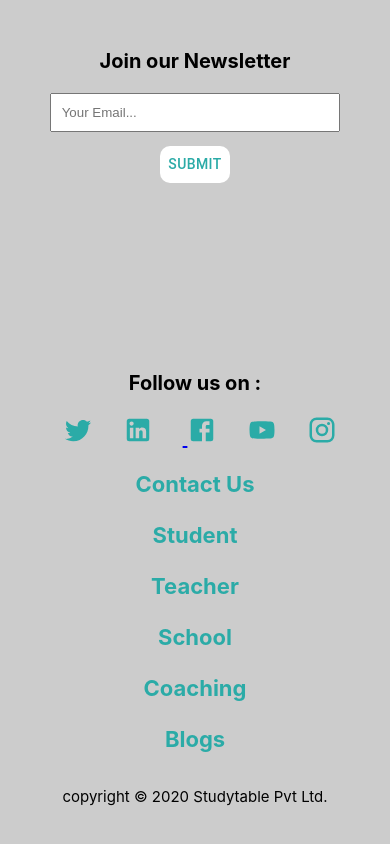
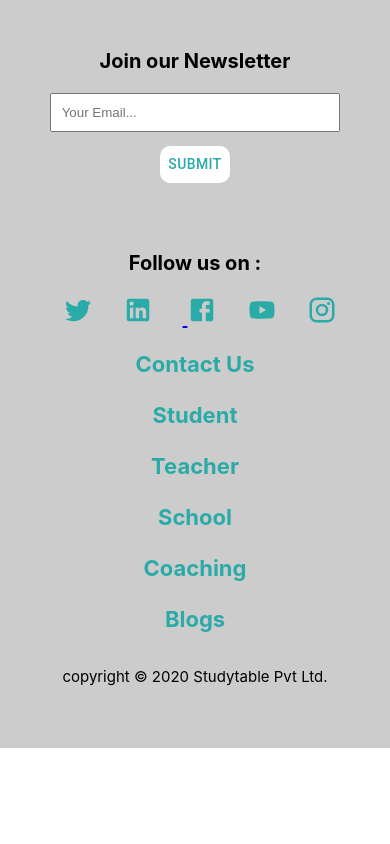
Before and after one commit to mohit99093/Studytable_Project, a React (Create React App) app in the folder client/: page /school in a window 390 px wide. Shown: the part 935-1779 px from the top of the page. After the commit the page ends 1683 px from the top, so only its background shows below. Built offline with nearby package versions, Linux system fonts and the light colour scheme.

Commit message:
css update

```diff
--- a/client/src/components/Coaching/Footer/Footer.scss
+++ b/client/src/components/Coaching/Footer/Footer.scss
@@ -68,6 +68,7 @@
         margin-top: 6em;
         @media(max-width:600px){
             flex-direction: column;
+            margin-top: 0em !important;
         }
         span{
             margin-left: 2em;
--- a/client/src/components/School/Footer/Footer.scss
+++ b/client/src/components/School/Footer/Footer.scss
@@ -68,6 +68,7 @@
         margin-top: 6em;
         @media(max-width:600px){
             flex-direction: column;
+            margin-top: 0em !important;
         }
         span{
             margin-left: 2em;
--- a/client/src/components/Student/Footer/Footer.scss
+++ b/client/src/components/Student/Footer/Footer.scss
@@ -61,13 +61,14 @@
     }
     .social{
         display: flex;
-        justify-content: flex-end;
+        justify-content: center;
         align-items: center;
         font-size: 20px;
         font-weight: bold;
         margin-top: 6em;
         @media(max-width:600px){
             flex-direction: column;
+            margin-top: 0em !important;
         }
         span{
             margin-left: 2em;
--- a/client/src/components/Teacher/Footer/Footer.scss
+++ b/client/src/components/Teacher/Footer/Footer.scss
@@ -68,6 +68,7 @@
         margin-top: 6em;
         @media(max-width:600px){
             flex-direction: column;
+            margin-top: 0em !important;
         }
         span{
             margin-left: 2em;
```
